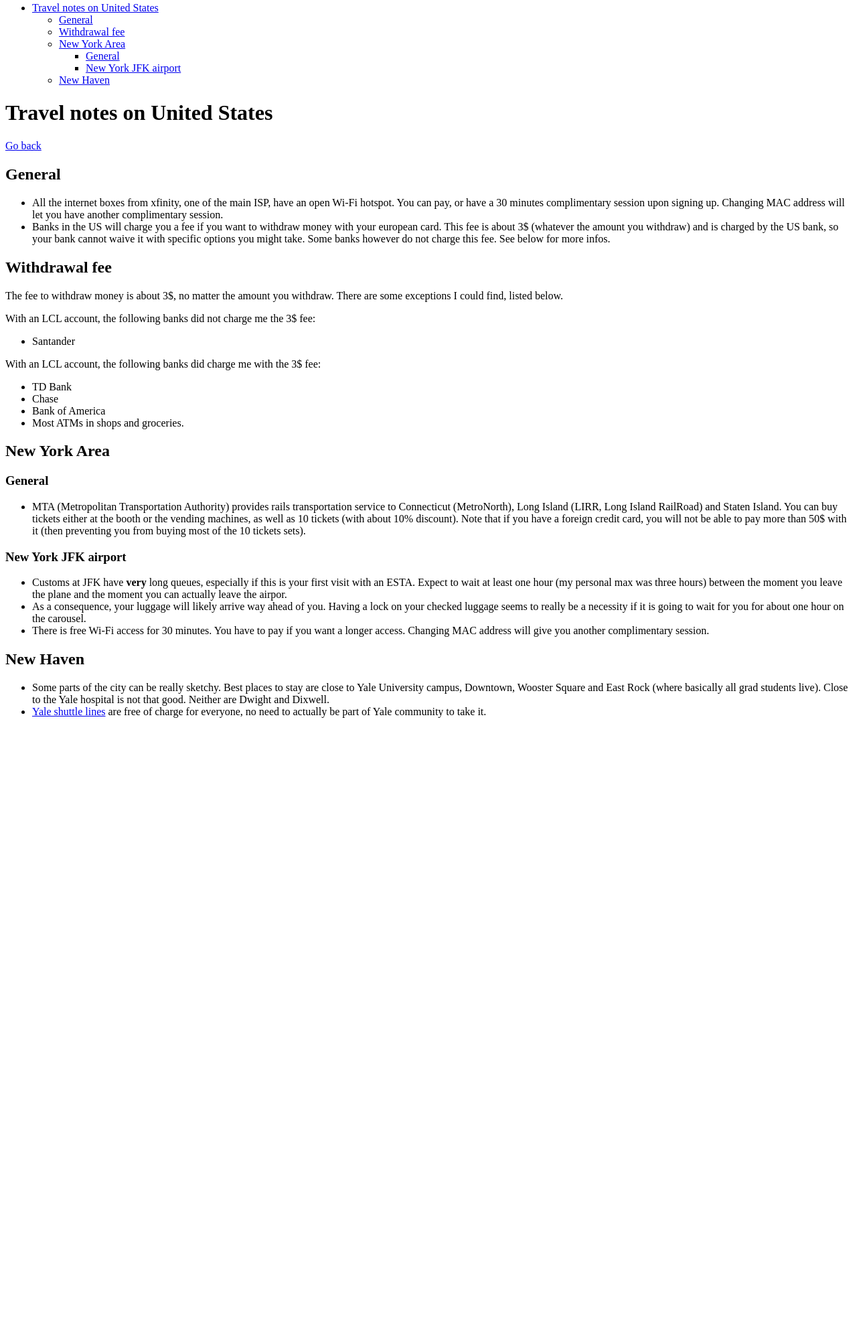
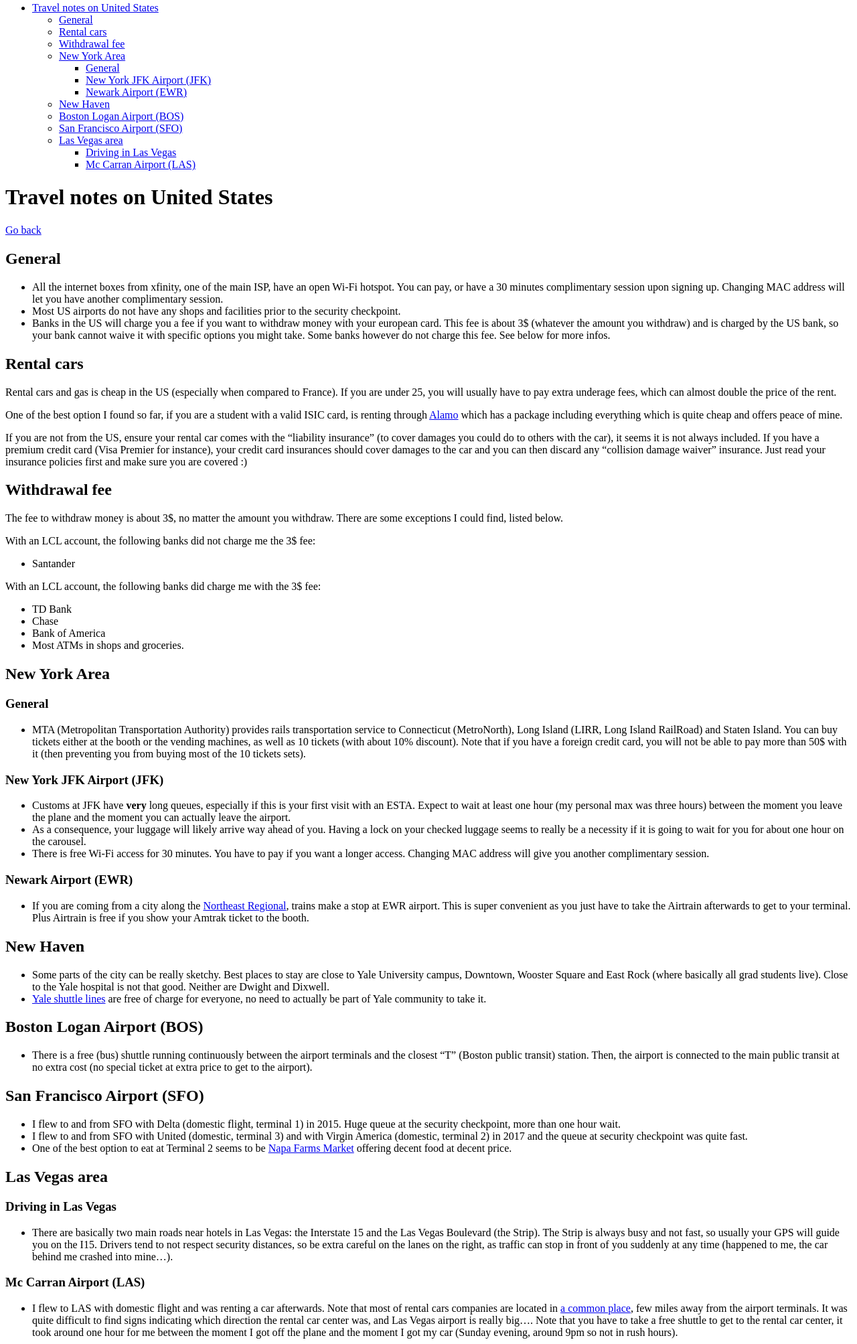
Before and after one commit to Phyks/Travels, a plain HTML site: page united_states/index.html in a window 1280 px wide. Shown: the part 13-2020 px from the top of the page at 67% size. Before the commit the page ends 1101 px from the top, so only its background shows below. Drawn offline with Linux system fonts and the light colour scheme.

Commit message:
Update US notes

```diff
--- a/united_states/index.html
+++ b/united_states/index.html
@@ -12,12 +12,20 @@
 <ul>
 <li><a href="#travel-notes-on-united-states">Travel notes on United States</a><ul>
 <li><a href="#general">General</a></li>
+<li><a href="#rental-cars">Rental cars</a></li>
 <li><a href="#withdrawal-fee">Withdrawal fee</a></li>
 <li><a href="#new-york-area">New York Area</a><ul>
 <li><a href="#general-1">General</a></li>
-<li><a href="#new-york-jfk-airport">New York JFK airport</a></li>
+<li><a href="#new-york-jfk-airport-jfk">New York JFK Airport (JFK)</a></li>
+<li><a href="#newark-airport-ewr">Newark Airport (EWR)</a></li>
 </ul></li>
 <li><a href="#new-haven">New Haven</a></li>
+<li><a href="#boston-logan-airport-bos">Boston Logan Airport (BOS)</a></li>
+<li><a href="#san-francisco-airport-sfo">San Francisco Airport (SFO)</a></li>
+<li><a href="#las-vegas-area">Las Vegas area</a><ul>
+<li><a href="#driving-in-las-vegas">Driving in Las Vegas</a></li>
+<li><a href="#mc-carran-airport-las">Mc Carran Airport (LAS)</a></li>
+</ul></li>
 </ul></li>
 </ul>
 </div>
@@ -26,8 +34,13 @@
 <h2 id="general">General</h2>
 <ul>
 <li>All the internet boxes from xfinity, one of the main ISP, have an open Wi-Fi hotspot. You can pay, or have a 30 minutes complimentary session upon signing up. Changing MAC address will let you have another complimentary session.</li>
+<li>Most US airports do not have any shops and facilities prior to the security checkpoint.</li>
 <li>Banks in the US will charge you a fee if you want to withdraw money with your european card. This fee is about 3$ (whatever the amount you withdraw) and is charged by the US bank, so your bank cannot waive it with specific options you might take. Some banks however do not charge this fee. See below for more infos.</li>
 </ul>
+<h2 id="rental-cars">Rental cars</h2>
+<p>Rental cars and gas is cheap in the US (especially when compared to France). If you are under 25, you will usually have to pay extra underage fees, which can almost double the price of the rent.</p>
+<p>One of the best option I found so far, if you are a student with a valid ISIC card, is renting through <a href="http://www.alamo-affiliate.de/isic/isic_eng.htm">Alamo</a> which has a package including everything which is quite cheap and offers peace of mine.</p>
+<p>If you are not from the US, ensure your rental car comes with the “liability insurance” (to cover damages you could do to others with the car), it seems it is not always included. If you have a premium credit card (Visa Premier for instance), your credit card insurances should cover damages to the car and you can then discard any “collision damage waiver” insurance. Just read your insurance policies first and make sure you are covered :)</p>
 <h2 id="withdrawal-fee">Withdrawal fee</h2>
 <p>The fee to withdraw money is about 3$, no matter the amount you withdraw. There are some exceptions I could find, listed below.</p>
 <p>With an LCL account, the following banks did not charge me the 3$ fee:</p>
@@ -46,16 +59,39 @@
 <ul>
 <li>MTA (Metropolitan Transportation Authority) provides rails transportation service to Connecticut (MetroNorth), Long Island (LIRR, Long Island RailRoad) and Staten Island. You can buy tickets either at the booth or the vending machines, as well as 10 tickets (with about 10% discount). Note that if you have a foreign credit card, you will not be able to pay more than 50$ with it (then preventing you from buying most of the 10 tickets sets).</li>
 </ul>
-<h3 id="new-york-jfk-airport">New York JFK airport</h3>
+<h3 id="new-york-jfk-airport-jfk">New York JFK Airport (JFK)</h3>
 <ul>
-<li>Customs at JFK have <strong>very</strong> long queues, especially if this is your first visit with an ESTA. Expect to wait at least one hour (my personal max was three hours) between the moment you leave the plane and the moment you can actually leave the airpor.</li>
+<li>Customs at JFK have <strong>very</strong> long queues, especially if this is your first visit with an ESTA. Expect to wait at least one hour (my personal max was three hours) between the moment you leave the plane and the moment you can actually leave the airport.</li>
 <li>As a consequence, your luggage will likely arrive way ahead of you. Having a lock on your checked luggage seems to really be a necessity if it is going to wait for you for about one hour on the carousel.</li>
 <li>There is free Wi-Fi access for 30 minutes. You have to pay if you want a longer access. Changing MAC address will give you another complimentary session.</li>
+</ul>
+<h3 id="newark-airport-ewr">Newark Airport (EWR)</h3>
+<ul>
+<li>If you are coming from a city along the <a href="https://en.wikipedia.org/wiki/Northeast_Regional">Northeast Regional</a>, trains make a stop at EWR airport. This is super convenient as you just have to take the Airtrain afterwards to get to your terminal. Plus Airtrain is free if you show your Amtrak ticket to the booth.</li>
 </ul>
 <h2 id="new-haven">New Haven</h2>
 <ul>
 <li>Some parts of the city can be really sketchy. Best places to stay are close to Yale University campus, Downtown, Wooster Square and East Rock (where basically all grad students live). Close to the Yale hospital is not that good. Neither are Dwight and Dixwell.</li>
 <li><a href="https://your.yale.edu/community/getting-around-yale/shuttle">Yale shuttle lines</a> are free of charge for everyone, no need to actually be part of Yale community to take it.</li>
 </ul>
+<h2 id="boston-logan-airport-bos">Boston Logan Airport (BOS)</h2>
+<ul>
+<li>There is a free (bus) shuttle running continuously between the airport terminals and the closest “T” (Boston public transit) station. Then, the airport is connected to the main public transit at no extra cost (no special ticket at extra price to get to the airport).</li>
+</ul>
+<h2 id="san-francisco-airport-sfo">San Francisco Airport (SFO)</h2>
+<ul>
+<li>I flew to and from SFO with Delta (domestic flight, terminal 1) in 2015. Huge queue at the security checkpoint, more than one hour wait.</li>
+<li>I flew to and from SFO with United (domestic, terminal 3) and with Virgin America (domestic, terminal 2) in 2017 and the queue at security checkpoint was quite fast.</li>
+<li>One of the best option to eat at Terminal 2 seems to be <a href="http://napafarmsmarket.com/napafarms/">Napa Farms Market</a> offering decent food at decent price.</li>
+</ul>
+<h2 id="las-vegas-area">Las Vegas area</h2>
+<h3 id="driving-in-las-vegas">Driving in Las Vegas</h3>
+<ul>
+<li>There are basically two main roads near hotels in Las Vegas: the Interstate 15 and the Las Vegas Boulevard (the Strip). The Strip is always busy and not fast, so usually your GPS will guide you on the I15. Drivers tend to not respect security distances, so be extra careful on the lanes on the right, as traffic can stop in front of you suddenly at any time (happened to me, the car behind me crashed into mine…).</li>
+</ul>
+<h3 id="mc-carran-airport-las">Mc Carran Airport (LAS)</h3>
+<ul>
+<li>I flew to LAS with domestic flight and was renting a car afterwards. Note that most of rental cars companies are located in <a href="https://www.mccarran.com/Transportation/RentalCars">a common place</a>, few miles away from the airport terminals. It was quite difficult to find signs indicating which direction the rental car center was, and Las Vegas airport is really big…. Note that you have to take a free shuttle to get to the rental car center, it took around one hour for me between the moment I got off the plane and the moment I got my car (Sunday evening, around 9pm so not in rush hours).</li>
+</ul>
 </body>
 </html>
```
Also changed, not shown: index.html (+1 -0 lines), index_head.html (+1 -0 lines), italy/index.html (+1 -1 lines), 1 other file.
